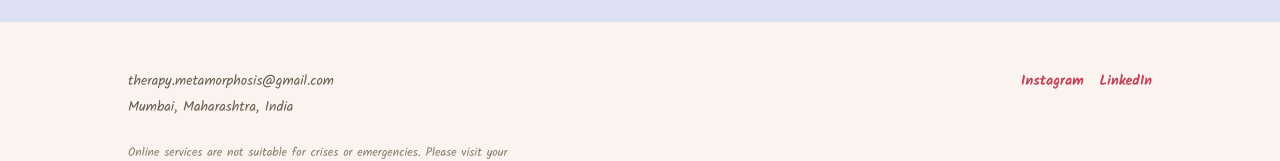
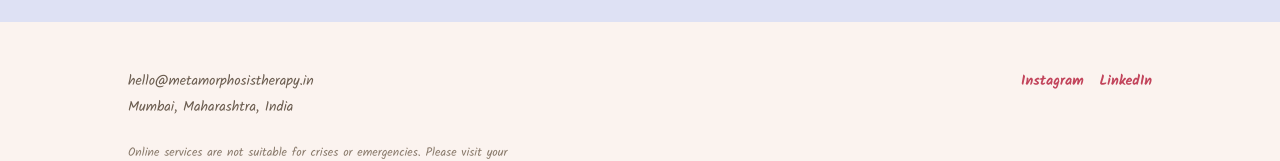
Before and after one commit to Shree0310/Metamorphosis, a Next.js app: page / in a window 1280 px wide. Shown: the part 4642-4803 px from the top of the page. Built offline with nearby package versions, Linux system fonts and the light colour scheme; a web font is replaced by a local one.

Commit message:
changed emails

```diff
--- a/src/app/about/AboutPageContent.tsx
+++ b/src/app/about/AboutPageContent.tsx
@@ -551,7 +551,7 @@ export default function AboutPageContent() {
       <footer className="mx-auto max-w-6xl px-5 py-12 sm:px-8 lg:px-16">
         <div className="flex flex-wrap items-start justify-between gap-6 text-sm leading-relaxed text-[#6B5D50]">
           <div>
-            <p className="m-0" style={{ fontWeight: 500 }}>therapy.metamorphosis@gmail.com</p>
+            <p className="m-0" style={{ fontWeight: 500 }}>hello@metamorphosistherapy.in</p>
             <p className="mt-1" style={{ fontWeight: 500 }}>Mumbai, Maharashtra, India</p>
           </div>
           <div className="flex gap-4">
--- a/src/app/book-now/page.tsx
+++ b/src/app/book-now/page.tsx
@@ -866,7 +866,7 @@ export default function BookNowPage() {
       <footer style={{ padding: '48px clamp(20px, 5vw, 72px) 48px', maxWidth: '1200px', margin: '0 auto', borderTop: '1px solid #EDE6D8' }}>
         <div style={{ display: 'flex', flexWrap: 'wrap', gap: '24px', justifyContent: 'space-between', alignItems: 'flex-start', fontSize: '13px', lineHeight: 1.6, color: '#6B5D50' }}>
           <div>
-            <p style={{ margin: 0 }}>therapy.metamorphosis@gmail.com</p>
+            <p style={{ margin: 0 }}>hello@metamorphosistherapy.in</p>
             <p style={{ margin: '4px 0 0' }}>Mumbai, Maharashtra, India</p>
           </div>
           <div style={{ display: 'flex', gap: '16px' }}>
--- a/src/app/contact/page.tsx
+++ b/src/app/contact/page.tsx
@@ -453,7 +453,7 @@ export default function ContactPage() {
       <footer style={{ padding: '48px clamp(20px, 5vw, 72px) 48px', maxWidth: '1200px', margin: '0 auto', borderTop: '1px solid #EDE6D8' }}>
         <div style={{ display: 'flex', flexWrap: 'wrap', gap: '24px', justifyContent: 'space-between', alignItems: 'flex-start', fontSize: '13px', lineHeight: 1.6, color: '#6B5D50' }}>
           <div>
-            <p style={{ margin: 0 }}>therapy.metamorphosis@gmail.com</p>
+            <p style={{ margin: 0 }}>hello@metamorphosistherapy.in</p>
             <p style={{ margin: '4px 0 0' }}>Mumbai, Maharashtra, India</p>
           </div>
           <div style={{ display: 'flex', gap: '16px' }}>
--- a/src/app/faq/page.tsx
+++ b/src/app/faq/page.tsx
@@ -513,7 +513,7 @@ export default function FAQPage() {
       <footer className="mx-auto max-w-6xl px-5 py-12 sm:px-8 lg:px-16">
         <div className="flex flex-wrap items-start justify-between gap-6 text-sm leading-relaxed text-[#6B5D50]">
           <div>
-            <p className="m-0" style={{ fontWeight: 500 }}>therapy.metamorphosis@gmail.com</p>
+            <p className="m-0" style={{ fontWeight: 500 }}>hello@metamorphosistherapy.in</p>
             <p className="mt-1" style={{ fontWeight: 500 }}>Mumbai, Maharashtra, India</p>
           </div>
           <div className="flex gap-4">
--- a/src/app/page.tsx
+++ b/src/app/page.tsx
@@ -701,7 +701,7 @@ export default function Home() {
       <footer className="mx-auto max-w-6xl px-5 py-12 sm:px-8 lg:px-16">
         <div className="flex flex-wrap items-start justify-between gap-6 text-sm leading-relaxed text-[#6B5D50]">
           <div>
-            <p className="m-0" style={{ fontWeight: 500 }}>therapy.metamorphosis@gmail.com</p>
+            <p className="m-0" style={{ fontWeight: 500 }}>hello@metamorphosistherapy.in</p>
             <p className="mt-1" style={{ fontWeight: 500 }}>Mumbai, Maharashtra, India</p>
           </div>
           <div className="flex gap-4">
--- a/src/app/services/page.tsx
+++ b/src/app/services/page.tsx
@@ -378,7 +378,7 @@ export default function ServicesPage() {
       <footer style={{ padding: '48px clamp(20px, 5vw, 72px) 48px', maxWidth: '1200px', margin: '0 auto' }}>
         <div style={{ display: 'flex', flexWrap: 'wrap', gap: '24px', justifyContent: 'space-between', alignItems: 'flex-start', fontSize: '13px', lineHeight: 1.6, color: '#6B5D50' }}>
           <div>
-            <p style={{ margin: 0 }}>therapy.metamorphosis@gmail.com</p>
+            <p style={{ margin: 0 }}>hello@metamorphosistherapy.in</p>
             <p style={{ margin: '4px 0 0' }}>Mumbai, Maharashtra, India</p>
           </div>
           <div style={{ display: 'flex', gap: '16px' }}>
```
